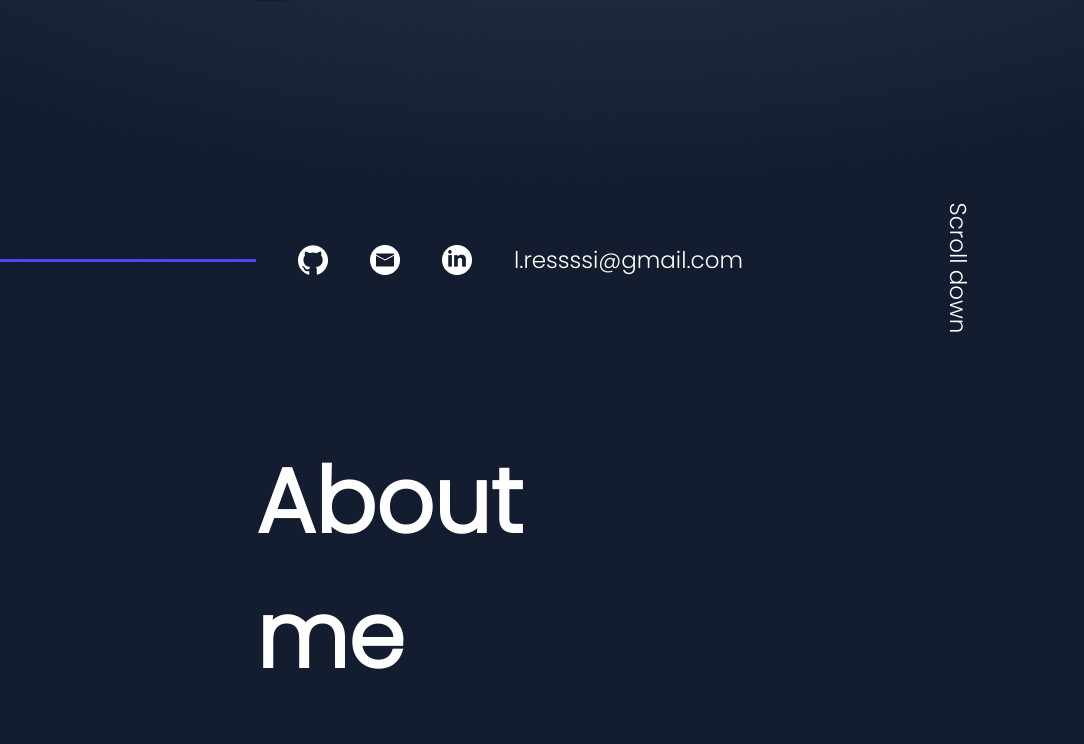
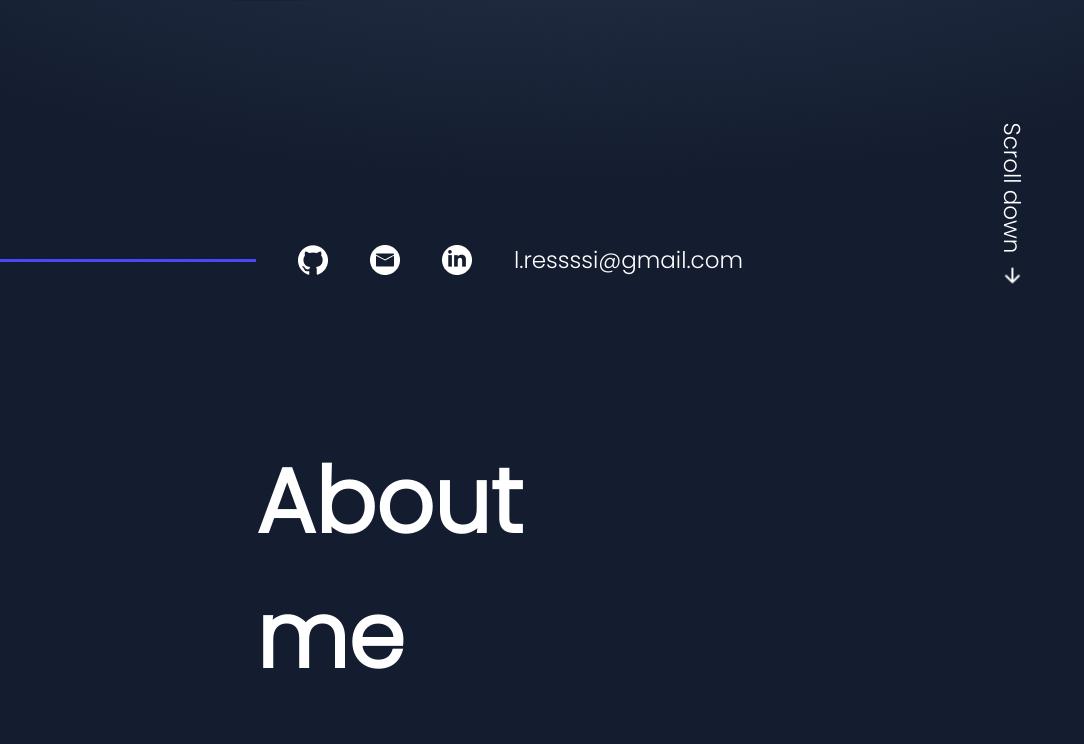
Before and after one commit to LauraHexx/Portfolio, an Angular app: page / in a window 1280 px wide. Shown: the part 880-1624 px from the top of the page, without its empty margins (0-1084 px from the left). Built offline with nearby package versions, Linux system fonts and the light colour scheme.

Commit message:
fixed scroll down

```diff
--- a/src/app/about-me/about-me.component.html
+++ b/src/app/about-me/about-me.component.html
@@ -1,4 +1,8 @@
 <section>
+  <div class="scroll-down-container">
+    <span>Scroll down</span>
+    <img src="./assets/img/arrow-down.png" alt="" />
+  </div>
   <aside>
     <div class="icons-and-email">
       <div class="blue-line-left"></div>
@@ -14,9 +18,6 @@
         </a>
       </div>
       <a href="mailto:l.ressssi@gmail.com">l.ressssi@gmail.com</a>
-    </div>
-    <div class="scroll-down-container">
-      <div>Scroll down</div>
     </div>
   </aside>
   <main>
--- a/src/app/about-me/about-me.component.scss
+++ b/src/app/about-me/about-me.component.scss
@@ -3,6 +3,7 @@
 section {
   @include column-flex-box();
   @include general-layout();
+  position: relative;
 }
 
 aside {
@@ -48,16 +49,20 @@ aside {
 }
 
 .scroll-down-container {
+  position: absolute;
+  right: calc($spacing-to-sides - 71px);
+  top: calc($spacing-bottom-sections - 47px);
   @include align-center-flexbox();
-  flex-direction: column;
-  gap: 3px;
+  gap: 10px;
+  z-index: 3;
+  transform: rotate(90deg);
   cursor: pointer;
-  div {
-    transform: rotate(90deg);
+  span {
     color: $color-white;
     font-size: 23px;
   }
   img {
+    transform: rotate(-90deg);
     display: block;
     width: 24px;
     height: 24px;
```
